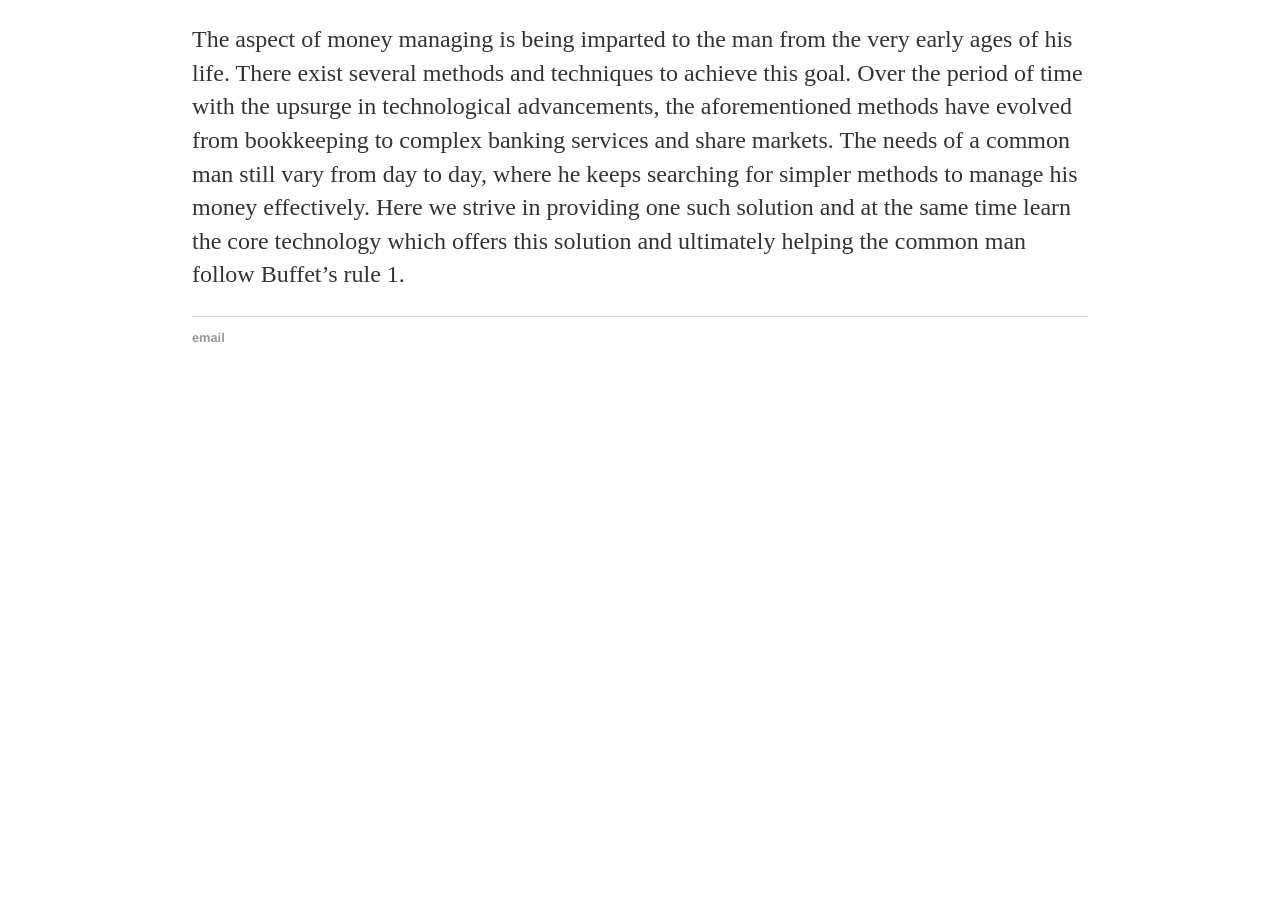
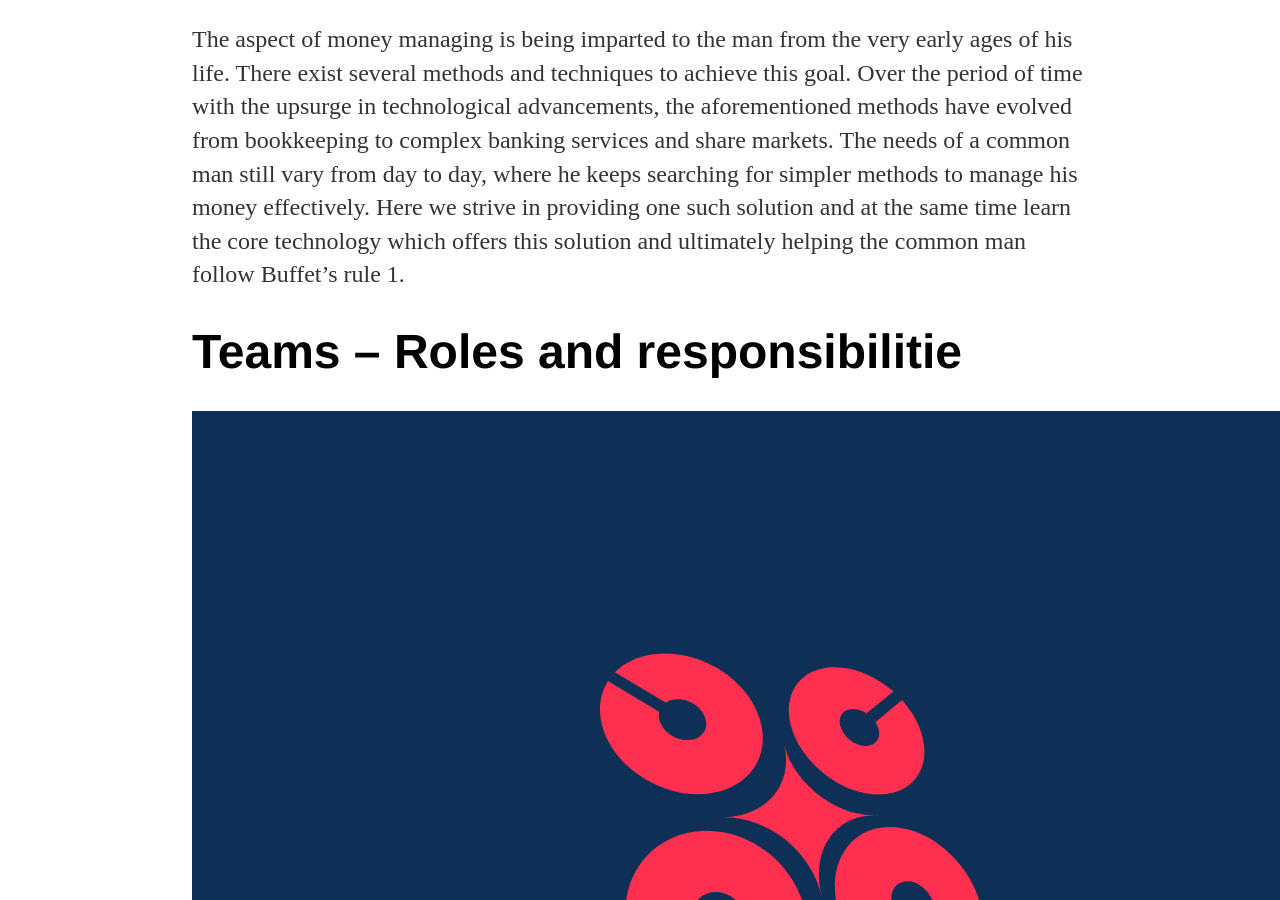
Before and after one commit to DBSE-teaching/isee2019-Sky-Net, a Jekyll site: the page built from docs/_posts/2018-04-04-second-post.md, in a window 1280 px wide and 900 px high, scrolled down 543 px. Built offline with Jekyll 4.4.1, drawn with Linux system fonts in a browser that asks for light colours; before the commit the page ends 948 px from its top, so only the background shows below that.

Commit message:
Update 2018-04-04-second-post.md

```diff
--- a/docs/_posts/2018-04-04-second-post.md
+++ b/docs/_posts/2018-04-04-second-post.md
@@ -12,3 +12,9 @@
       Rule 2: Always follow rule 1" –  Warren Buffet.
 
   The aspect of money managing is being imparted to the man from the very early ages of his life. There exist several methods and techniques to achieve this goal. Over the period of time with the upsurge in technological advancements, the aforementioned methods have evolved from bookkeeping to complex banking services and share markets. The needs of a common man still vary from day to day, where he keeps searching for simpler methods to manage his money effectively. Here we strive in providing one such solution and at the same time learn the core technology which offers this solution and ultimately helping the common man follow Buffet’s rule 1.
+
+# Teams – Roles and responsibilitie
+
+<img src="https://github.com/DBSE-teaching/isee2019-Sky-Net/blob/master/docs/images/logo.png"
+alt ="TEAM LOGO"
+style="float: left; margin-right: 10px;" />
```
